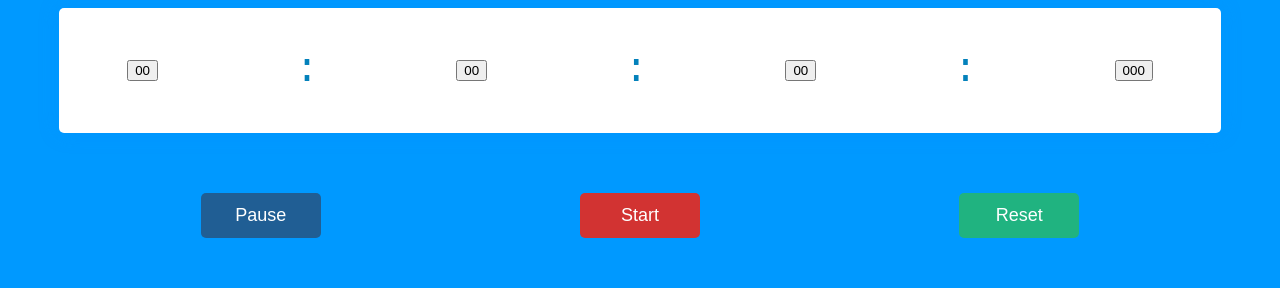
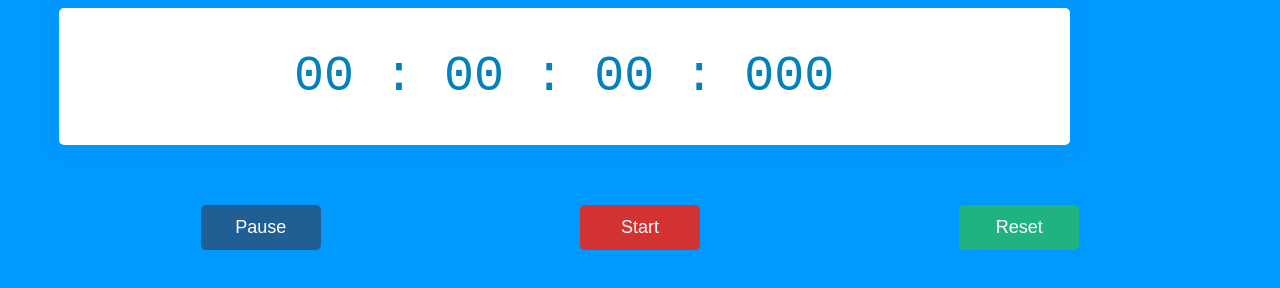
Before and after one commit to yaregalnebere/IP_PROJECT, a plain HTML site: page GROUP 4/stop watch.html in a window 1280 px wide. Drawn offline with Linux system fonts and the light colour scheme.

Commit message:
Update stop watch.html

```diff
--- a/GROUP 4/stop watch.html
+++ b/GROUP 4/stop watch.html
@@ -16,13 +16,13 @@
 }
 .timerDisplay{
     position: relative;
-    width: 92%;
+    width: 80%;
     background: #ffffff;
     left: 4%;
     padding: 40px 0;
     font-family: 'Roboto mono',monospace;
     color: #0381bb;
-    font-size: 40px;
+    font-size: 50px;
     display: flex;
     align-items: center;
     justify-content: space-around;
@@ -62,7 +62,7 @@ body{
     <body>
 
         <div class="timerDisplay">
-           <button> 00 </button>: <button>00 </button>:<button> 00 </button>: <button>000</button>
+           00  : 00  : 00  :  000
          </div>
         <div class="buttons">
             <button id="pauseTimer">Pause</button>
```
